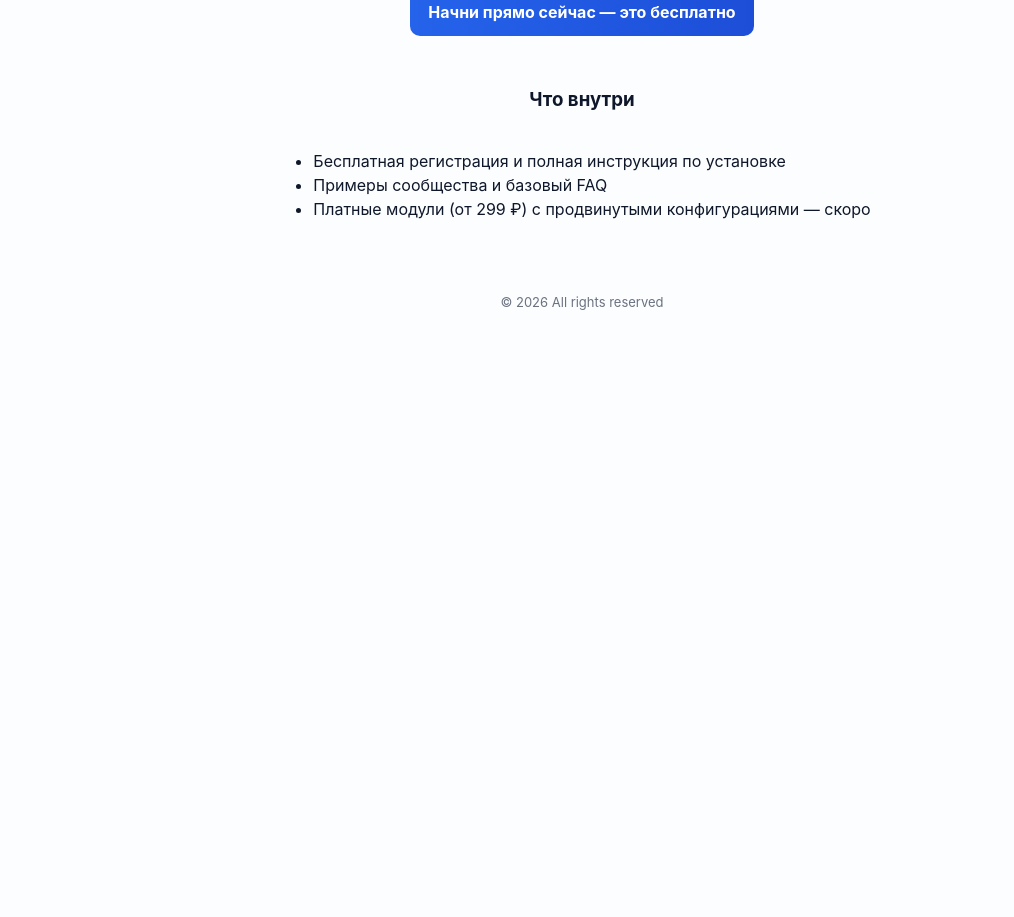
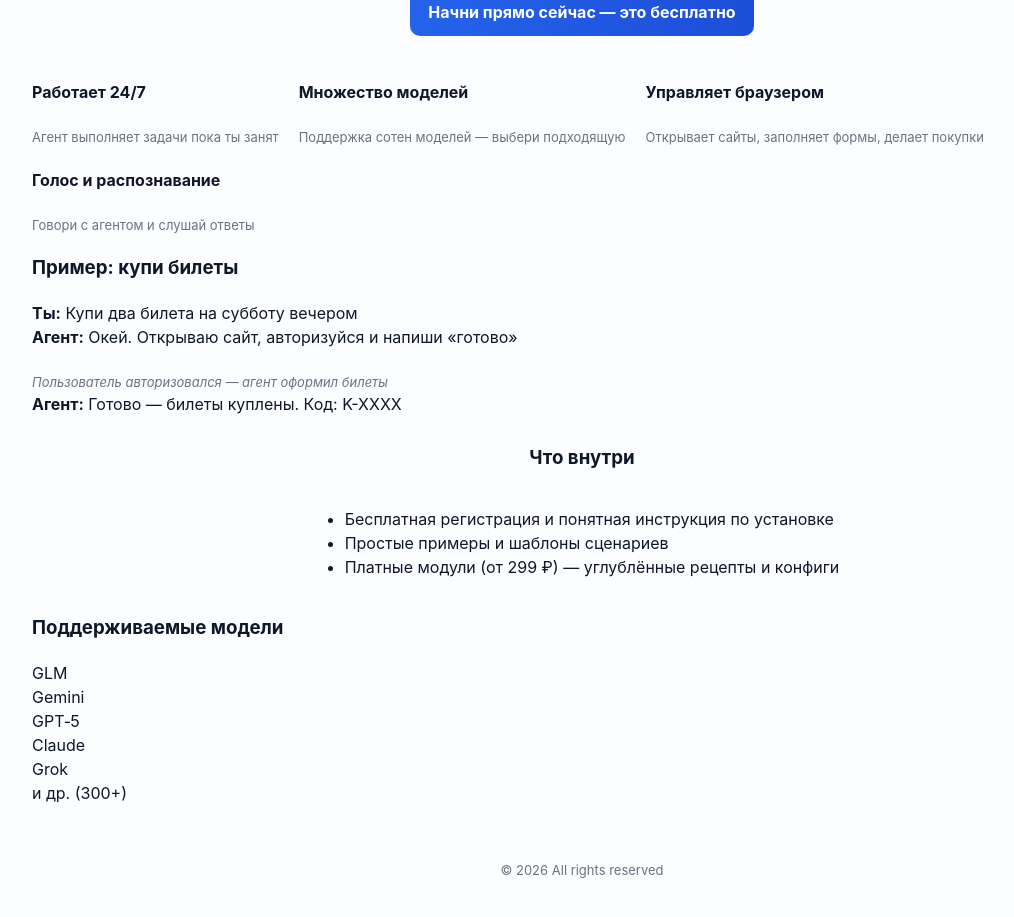
Before and after one commit to novaaurelis/nova-ai-agents-site-backup, a Next.js app: page /ru in a window 1280 px wide. Shown: the part 385-1302 px from the top of the page, without its empty margins (58-1072 px from the left). Before the commit the page ends 894 px from the top, so only its background shows below. Built offline with nearby package versions, Linux system fonts and the light colour scheme.

Commit message:
feat: clone layout from example - features, demo flow, models grid (RU)

```diff
--- a/pages/ru/index.js
+++ b/pages/ru/index.js
@@ -17,13 +17,54 @@ export default function RuHome(){
           <Link href="/ru/dashboard" className="button">Начни прямо сейчас — это бесплатно</Link>
         </div>
 
-        <section className="what">
+        <section className="features" aria-label="Преимущества">
+          <div className="feature-card">
+            <strong>Работает 24/7</strong>
+            <div className="muted">Агент выполняет задачи пока ты занят</div>
+          </div>
+          <div className="feature-card">
+            <strong>Множество моделей</strong>
+            <div className="muted">Поддержка сотен моделей — выбери подходящую</div>
+          </div>
+          <div className="feature-card">
+            <strong>Управляет браузером</strong>
+            <div className="muted">Открывает сайты, заполняет формы, делает покупки</div>
+          </div>
+          <div className="feature-card">
+            <strong>Голос и распознавание</strong>
+            <div className="muted">Говори с агентом и слушай ответы</div>
+          </div>
+        </section>
+
+        <section className="demo" aria-label="Пример работы" >
+          <h3>Пример: купи билеты</h3>
+          <div className="chat-card">
+            <div className="chat-line"><strong>Ты:</strong> Купи два билета на субботу вечером</div>
+            <div className="chat-line"><strong>Агент:</strong> Окей. Открываю сайт, авторизуйся и напиши «готово»</div>
+            <div className="chat-line muted"><em>Пользователь авторизовался — агент оформил билеты</em></div>
+            <div className="chat-line"><strong>Агент:</strong> Готово — билеты куплены. Код: K-XXXX</div>
+          </div>
+        </section>
+
+        <section className="what" aria-label="Что внутри">
           <h3>Что внутри</h3>
           <ul>
-            <li>Бесплатная регистрация и полная инструкция по установке</li>
-            <li>Примеры сообщества и базовый FAQ</li>
-            <li>Платные модули (от 299 ₽) с продвинутыми конфигурациями — скоро</li>
+            <li>Бесплатная регистрация и понятная инструкция по установке</li>
+            <li>Простые примеры и шаблоны сценариев</li>
+            <li>Платные модули (от 299 ₽) — углублённые рецепты и конфиги</li>
           </ul>
+        </section>
+
+        <section className="models" aria-label="Модели">
+          <h3>Поддерживаемые модели</h3>
+          <div className="model-grid">
+            <div className="model">GLM</div>
+            <div className="model">Gemini</div>
+            <div className="model">GPT‑5</div>
+            <div className="model">Claude</div>
+            <div className="model">Grok</div>
+            <div className="model">и др. (300+)</div>
+          </div>
         </section>
 
         <footer className="muted">© {new Date().getFullYear()} All rights reserved</footer>
```
